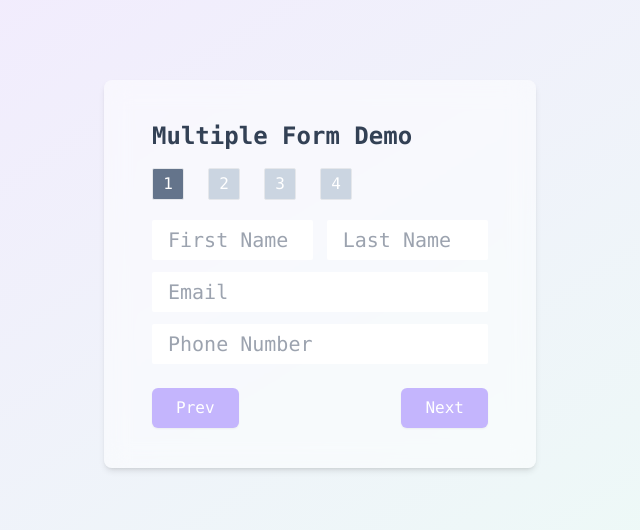
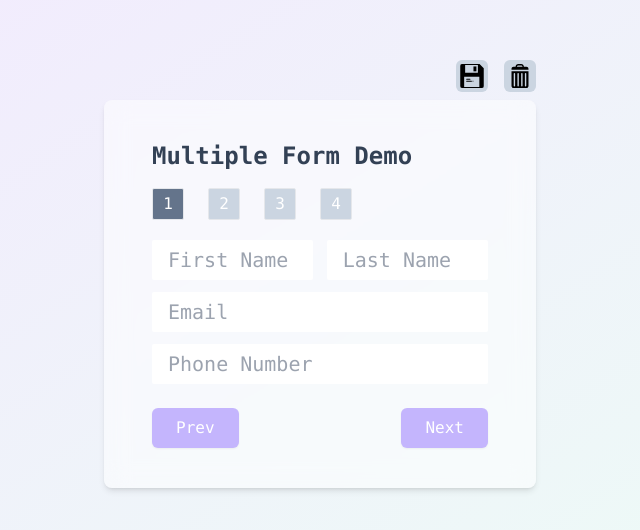
Before and after one commit to K4Lok/react-multiple-form-demo, a React (Vite) app: page / in a window 1280 px wide. Shown: the part 126-656 px from the top of the page, without its empty margins (320-960 px from the left). Built offline with nearby package versions, Linux system fonts and the light colour scheme.

Commit message:
add local storage handle

```diff
--- a/src/App.jsx
+++ b/src/App.jsx
@@ -49,7 +49,17 @@ function App() {
       placeholder: 'Phone Number',
       span: '100%',
     },
-  ]
+  ];
+
+  // When Mounted
+  useEffect(() => {
+    const localFormData = JSON.parse(localStorage.getItem('multiple-form-data'));
+
+    if(localFormData == null) return;
+
+    setMultipleData(localFormData);
+    setInputData(localFormData[currentIndex]);
+  }, []);
 
   // Handlers
   const goNext = () => {
@@ -100,6 +110,15 @@ function App() {
     setInputData(multipleData[nextIndex]);
   }
 
+  const saveLocalStorage = () => {
+    localStorage.setItem('multiple-form-data', JSON.stringify(multipleData));
+  }
+
+  const clearLocalStorage = () => {
+    localStorage.removeItem('multiple-form-data');
+    clearInput();
+  }
+
   // Functions
   const clearInput = () => {
     setInputData({
@@ -117,17 +136,27 @@ function App() {
 				[e.target.id]: e.target.value
 			}
 		});
-	};
+	}
 
   return (
     <div className="App">
       {/* Global Container */}
       <div className="w-screen h-screen bg-gradient-to-br from-purple-100 to-emerald-50">
+
         {/* Form Wrapper */}
-        <div className="w-full max-w-lg h-full mx-auto px-10 flex justify-center items-center">
+        <div className="w-full max-w-lg h-full mx-auto px-10 flex flex-col justify-center items-center space-y-2">
+          {/* LocalStorage Button Group */}
+          <div className="w-full flex space-x-4 justify-end items-center">
+            <img src="/save.svg" onClick={saveLocalStorage}  className='w-8 h-8 px-1 py-1 bg-slate-300 hover:bg-slate-500 rounded-md active:scale-[102%] text-white' title="Save to LocalStorage" alt="Save to LocalStorage"/>
+            <img src="/trash.svg" onClick={clearLocalStorage}  className='w-8 h-8 px-1 py-1 bg-slate-300 hover:bg-slate-500 rounded-md active:scale-[102%] text-white' title="Clear LocalStorage" alt="Clear LocalStorage"/>
+          </div>
           {/* Form Container*/}
           <div className="w-full font-mono space-y-4 mx-auto px-12 bg-white/50 shadow-md backdrop-blur-md py-10 rounded-lg">
-            <h1 className='text-2xl font-extrabold text-slate-700'>Multiple Form Demo</h1>
+            {/* Form Header */}
+            <div className="flex flex-col">
+              <h1 className='text-2xl font-extrabold text-slate-700'>Multiple Form Demo</h1>
+
+            </div>
             <IndicatorGroup currentIndex={currentIndex} totalIndex={totalIndex} size="32px" />
             <MultiForm inputFields={inputFields} inputData={inputData} handleInputChange={handleInputChange} goPrev={goPrev} goNext={goNext}/>
           </div>
--- a/src/components/MultiForm.jsx
+++ b/src/components/MultiForm.jsx
@@ -12,8 +12,8 @@ export default function MultiForm({inputFields, inputData, handleInputChange, go
 
 			{/* Button Group For next and last Form */}
 			<div className="flex justify-between items-center w-full pt-4">
-				<button onClick={goPrev} type="button" className='px-6 py-2 bg-violet-300 hover:bg-violet-400 shadow-sm rounded-md text-white'>Prev</button>
-				<button onClick={goNext} type="button" className='px-6 py-2 bg-violet-300 hover:bg-violet-400 shadow-sm rounded-md text-white'>Next</button>
+				<button onClick={goPrev} type="button" className='px-6 py-2 bg-violet-300 hover:bg-violet-400 shadow-sm rounded-md text-white active:scale-[102%]'>Prev</button>
+				<button onClick={goNext} type="button" className='px-6 py-2 bg-violet-300 hover:bg-violet-400 shadow-sm rounded-md text-white active:scale-[102%]'>Next</button>
 			</div>
     </form>
   )
```
Also changed, not shown: public/save.svg (added), public/trash.svg (added).
